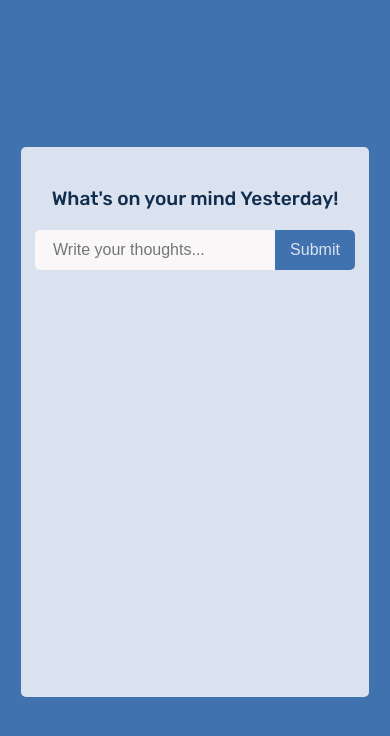
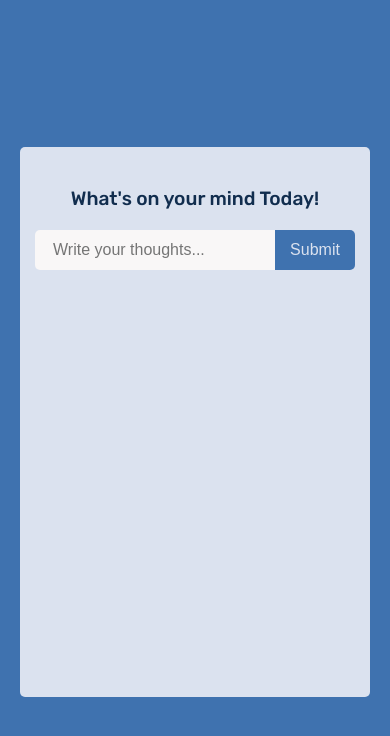
Before and after one commit to sunnyaditya07/to-do-list, a React (Vite) app: page / in a window 390 px wide. Shown: the top 736 px of the page. Built offline with nearby package versions, Linux system fonts and the light colour scheme.

Commit message:
css change

```diff
--- a/src/App.jsx
+++ b/src/App.jsx
@@ -2,9 +2,9 @@ import ToDoForm from "./components/ToDoForm";
 
 function App() {
   return (
-    <div className="app">
+    <>
       <ToDoForm />
-    </div>
+    </>
   );
 }
 
--- a/src/components/ToDoForm.jsx
+++ b/src/components/ToDoForm.jsx
@@ -30,7 +30,7 @@ function ToDoForm() {
   return (
     <div className="main-box">
       <form onSubmit={handleSubmit}>
-        <p className="heading">What's on your mind Yesterday!</p>
+        <p className="heading">What's on your mind Today!</p>
         <div className="input-box">
           <input
             type="text"
--- a/src/index.css
+++ b/src/index.css
@@ -12,10 +12,6 @@ body {
   justify-content: center;
   align-items: center;
   min-height: 100vh;
-}
-.app {
-  /* margin: % auto; */
-  /* margin-top: 15vh; */
 }
 
 .main-box {
@@ -142,12 +138,10 @@ button:active {
 }
 
 @media screen and (max-width: 425px) {
-  body {
-    height: 90vh;
-  }
   .main-box {
-    max-width: 21.8rem;
-    height: 34.37rem;
+    /* width: 21.8rem; */
+    width: 350px;
+    height: 550px;
     /* margin-bottom: -50px; */
   }
 
```
